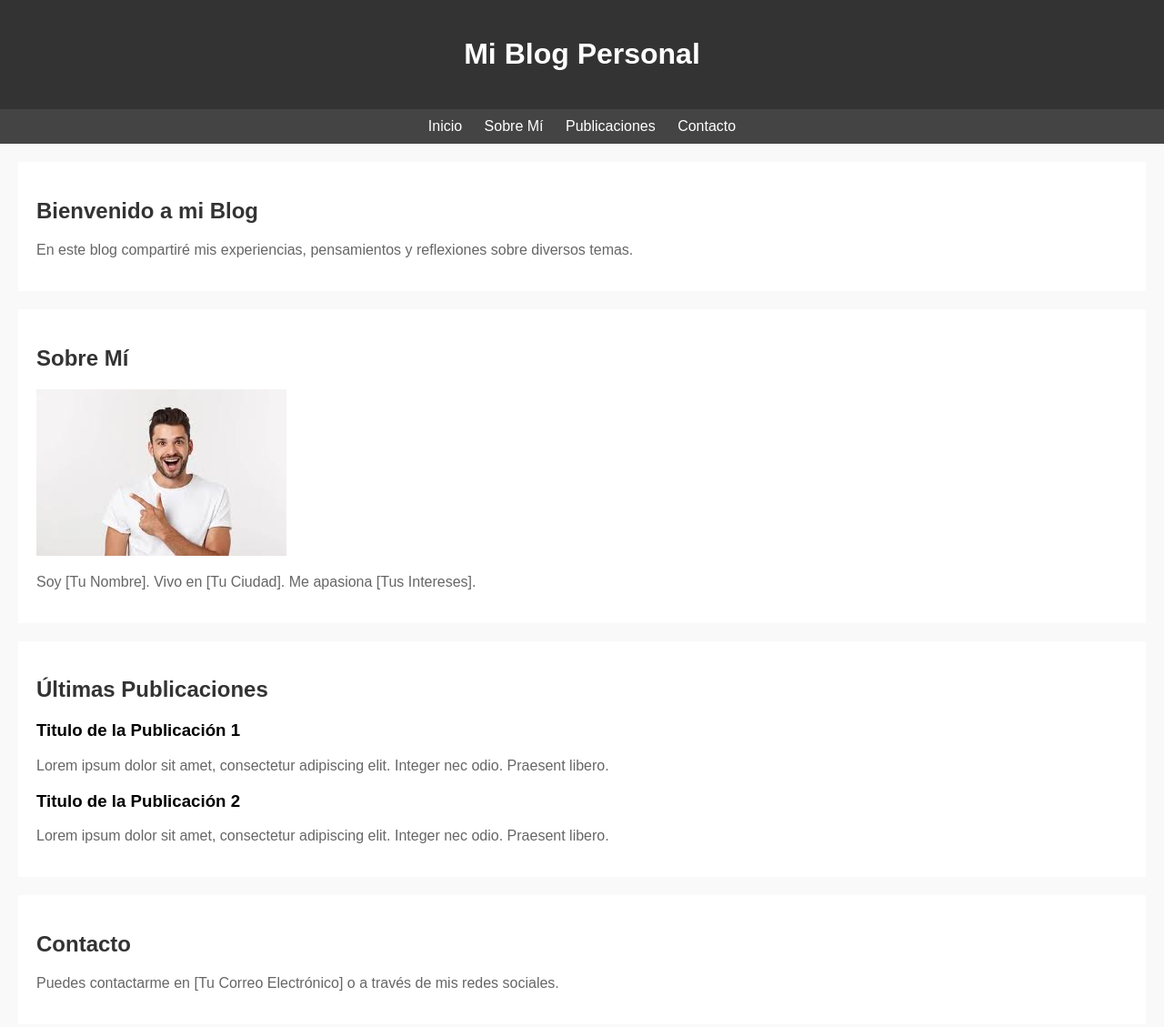
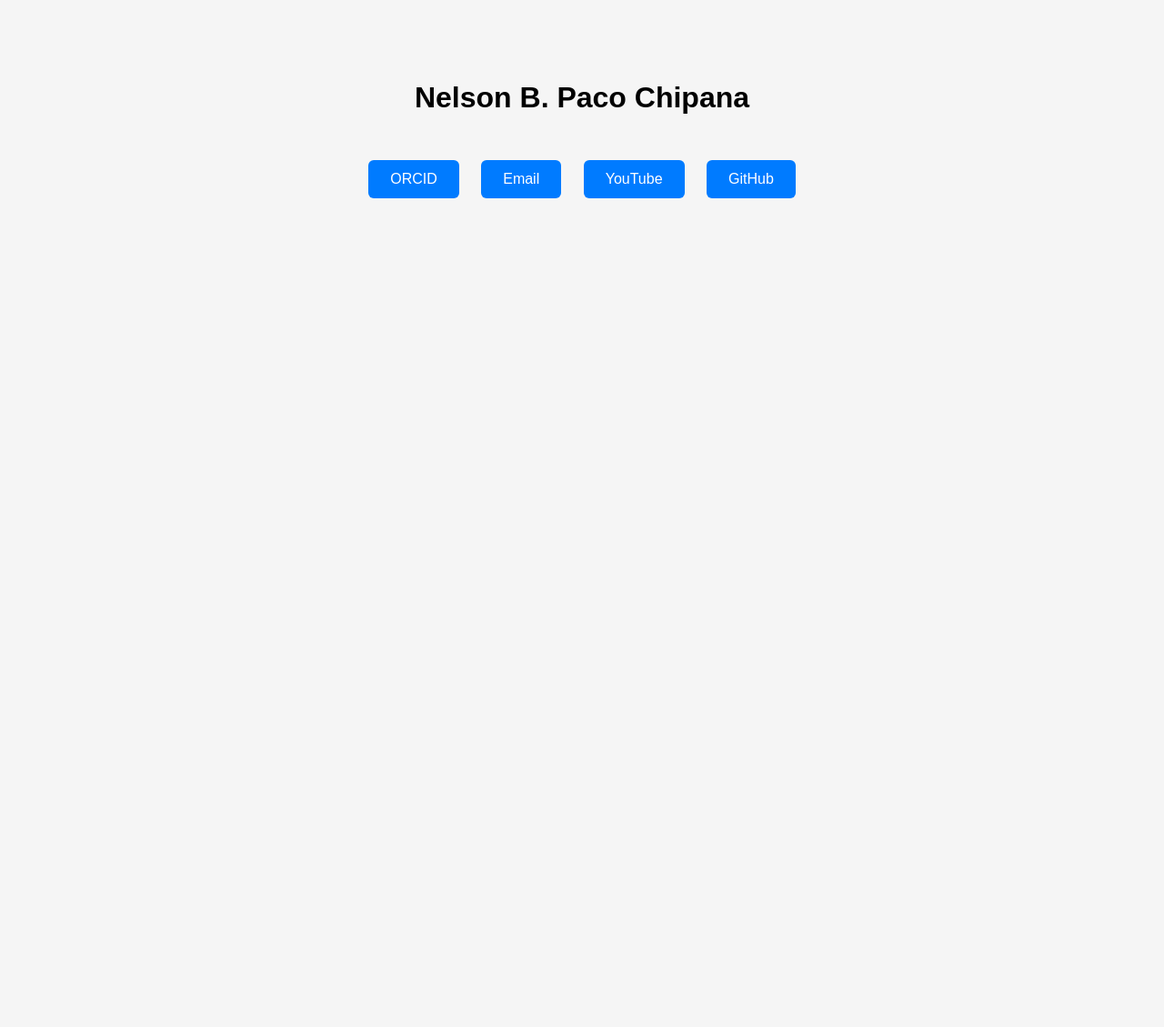
Before and after one commit to Nosl3n/Nosl3n.github.io, a plain HTML site: page index.html in a window 1280 px wide. Shown: the whole page at 91% size. After the commit the page ends 800 px from the top, so only its background shows below. Drawn offline with Linux system fonts and the light colour scheme.

Commit message:
Update index

```diff
--- a/index.html
+++ b/index.html
@@ -1,49 +1,59 @@
 <!DOCTYPE html>
 <html lang="es">
 <head>
-    <meta charset="UTF-8">
-    <meta name="viewport" content="width=device-width, initial-scale=1.0">
-    <title>Blog Personal</title>
-    <link rel="stylesheet" href="styles.css">
+  <meta charset="UTF-8">
+  <title>Nelson B. Paco Chipana</title>
+  <style>
+    body {
+      font-family: Arial, sans-serif;
+      text-align: center;
+      padding-top: 60px;
+      background-color: #f5f5f5;
+    }
+
+    h1 {
+      margin-bottom: 40px;
+    }
+
+    .btn {
+      display: inline-block;
+      margin: 10px;
+      padding: 12px 24px;
+      border-radius: 6px;
+      border: none;
+      text-decoration: none;
+      font-size: 16px;
+      cursor: pointer;
+      background-color: #007bff;
+      color: #ffffff;
+      transition: background-color 0.2s, transform 0.1s;
+    }
+
+    .btn:hover {
+      background-color: #0056b3;
+      transform: translateY(-1px);
+    }
+  </style>
 </head>
-
-
 <body>
 
-<header>
-    <h1>Mi Blog Personal</h1>
-</header>
+  <h1>Nelson B. Paco Chipana</h1>
 
-<nav>
-    <a href="#inicio">Inicio</a>
-    <a href="#sobre-mi">Sobre Mí</a>
-    <a href="#publicaciones">Publicaciones</a>
-    <a href="#contacto">Contacto</a>
-</nav>
+  <a class="btn" href="https://orcid.org/0000-0002-9147-3334" target="_blank">
+    ORCID
+  </a>
 
-<article id="inicio">
-    <h2>Bienvenido a mi Blog</h2>
-    <p>En este blog compartiré mis experiencias, pensamientos y reflexiones sobre diversos temas.</p>
-</article>
+  <a class="btn" href="mailto:nelson.broyer@gmail.com">
+    Email
+  </a>
 
-<article id="sobre-mi">
-    <h2>Sobre Mí</h2>
-    <img src="foto.jpeg" alt=" foto">
-    <p>Soy [Tu Nombre]. Vivo en [Tu Ciudad]. Me apasiona [Tus Intereses].</p>
-</article>
+  <a class="btn" href="http://www.youtube.com/@nelsonpaco2353" target="_blank">
+    YouTube
+  </a>
 
-<article id="publicaciones">
-    <h2>Últimas Publicaciones</h2>
-    <h3>Titulo de la Publicación 1</h3>
-    <p>Lorem ipsum dolor sit amet, consectetur adipiscing elit. Integer nec odio. Praesent libero.</p>
-    <h3>Titulo de la Publicación 2</h3>
-    <p>Lorem ipsum dolor sit amet, consectetur adipiscing elit. Integer nec odio. Praesent libero.</p>
-</article>
-
-<article id="contacto">
-    <h2>Contacto</h2>
-    <p>Puedes contactarme en [Tu Correo Electrónico] o a través de mis redes sociales.</p>
-</article>
+  <a class="btn" href="https://github.com/Nosl3n" target="_blank">
+    GitHub
+  </a>
 
 </body>
 </html>
```
